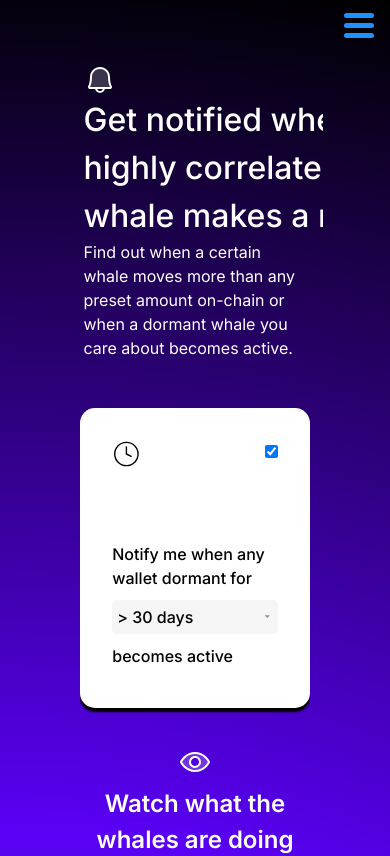
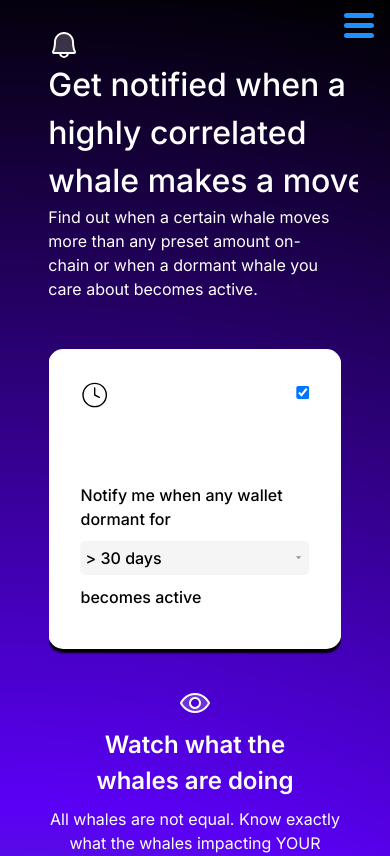
Before and after one commit to Riteshp2001/Whales-Landing-page, a Next.js app: page / in a window 390 px wide. Shown: the top 856 px of the page. Built offline with nearby package versions, Linux system fonts and the light colour scheme.

Commit message:
Update globals.css

```diff
--- a/app/globals.css
+++ b/app/globals.css
@@ -41,3 +41,9 @@ body {
 .items::-webkit-scrollbar {
   display: none;
 }
+
+@media (max-width: 769px) {
+  body{
+    padding: 0.8rem;
+  }
+}
```
